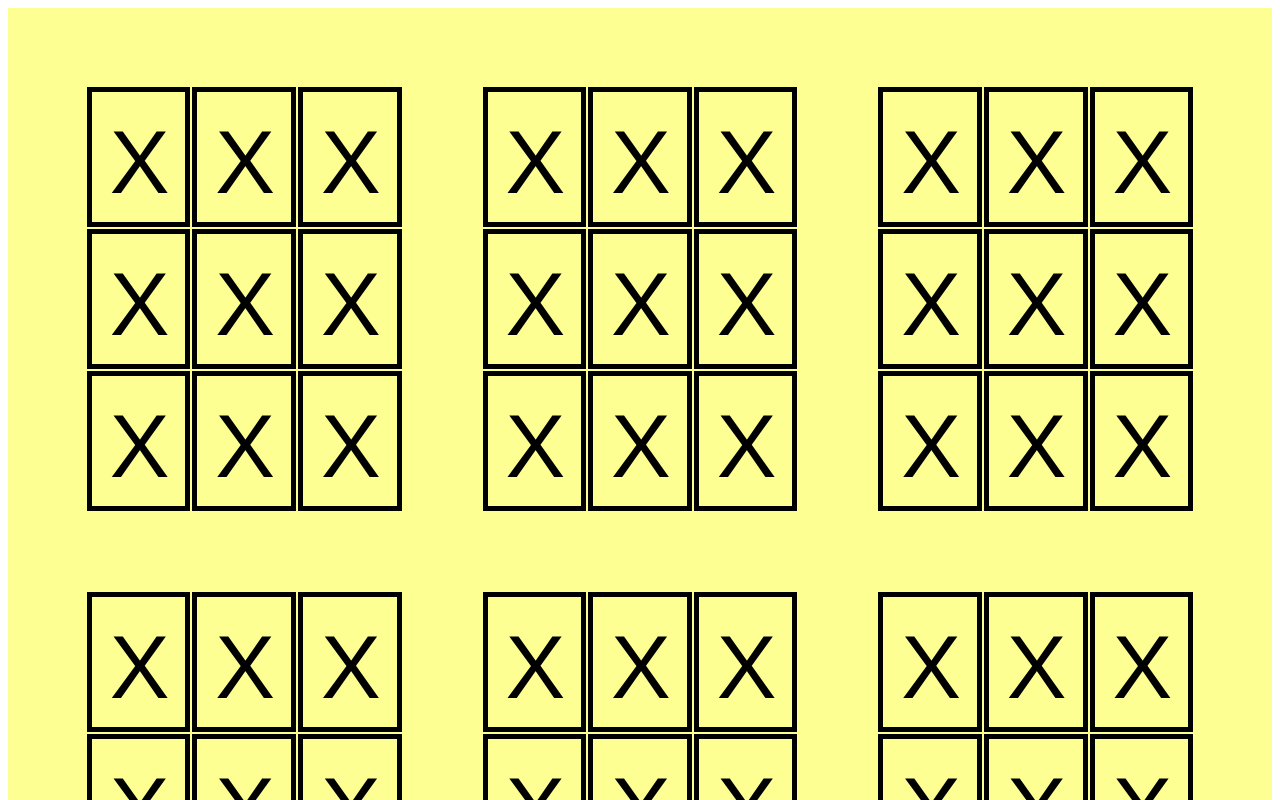
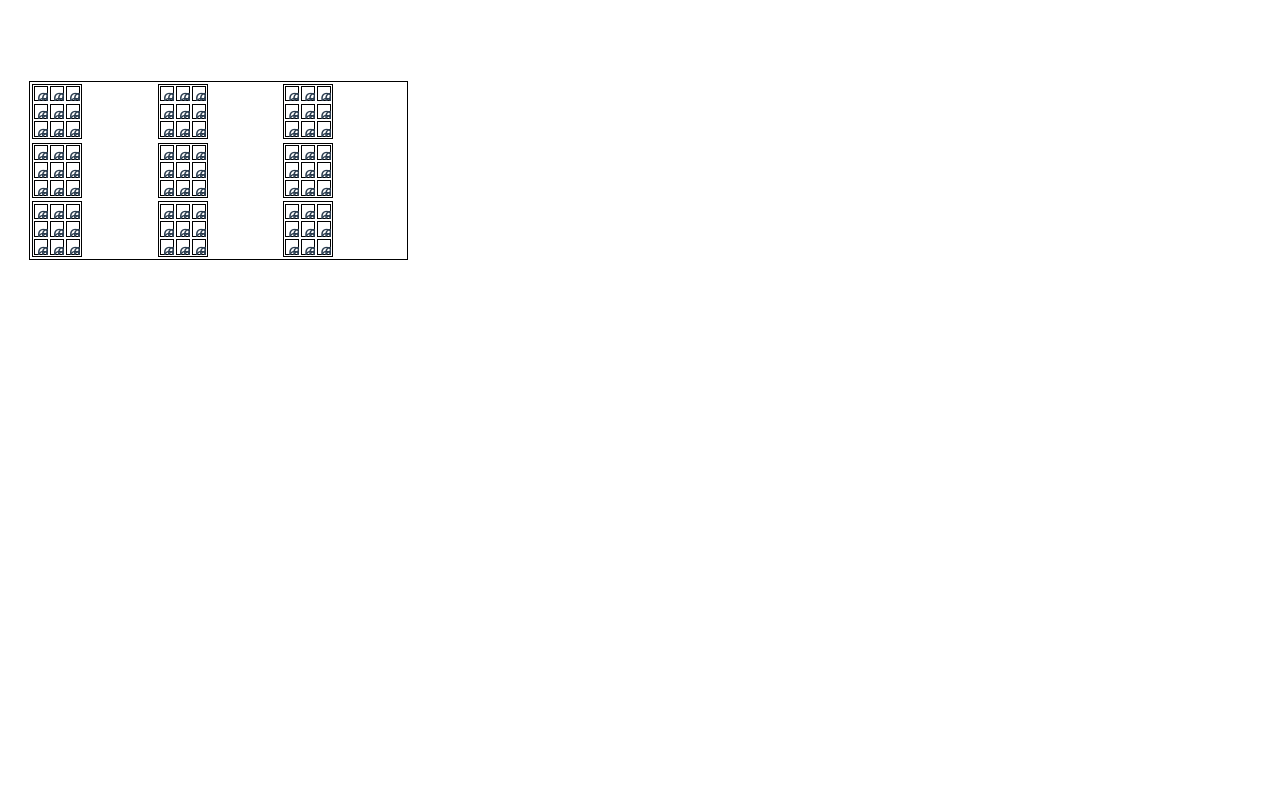
Before and after one commit to sunnyux/tic-tac-toe-3-vue-frontend, a Vue app: page / in a window 1280 px wide. Shown: the top 800 px of the page. Built offline with nearby package versions, Linux system fonts and the light colour scheme; the HTML template or start-up script is replaced by a standard one.

Commit message:
nesting was actually correct, it was css that makes it look wrong

```diff
--- a/src/App.vue
+++ b/src/App.vue
@@ -1,21 +1,21 @@
 <template>
   <div id="app">
-    <Board :oct-depth="depth"></Board>
+    <Octothorpe :oct-depth="depth"></Octothorpe>
   </div>
 </template>
 
 <script>
-import Board from "./components/Board.vue";
-// import Octothorpe from "./components/Octothorpe";
+// import Board from "./components/Board.vue";
+import Octothorpe from "./components/Octothorpe";
 export default {
   name: "app",
   components: {
-    // Octothorpe,
-    Board,
+    Octothorpe,
+    // Board,
   },
   data() {
     return {
-      depth: 1,
+      depth: 2,
     }
   }
 };
@@ -25,11 +25,20 @@ html {
   background-color: white;
 }
 
+/*#app {*/
+/*  font-family: "Avenir", Helvetica, Arial, sans-serif;*/
+/*  -webkit-font-smoothing: antialiased;*/
+/*  -moz-osx-font-smoothing: grayscale;*/
+/*  text-align: center;*/
+/*  color: black;*/
+/*}*/
+
 #app {
-  font-family: "Avenir", Helvetica, Arial, sans-serif;
+  font-family: Avenir, Helvetica, Arial, sans-serif;
   -webkit-font-smoothing: antialiased;
   -moz-osx-font-smoothing: grayscale;
   text-align: center;
-  color: black;
+  color: #2c3e50;
+  margin-top: 60px;
 }
 </style>
--- a/src/components/Cell.vue
+++ b/src/components/Cell.vue
@@ -1,5 +1,5 @@
 <template>
-	<td class="cell">
+	<td>
 		<div class="content" @click="changeState">
 			{{mark}}
 		</div>
@@ -16,7 +16,7 @@ export default {
 
 	data: function () {
 		return {
-			mark: "X"
+			mark: "O"
 		}
 	},
 
@@ -55,9 +55,16 @@ export default {
 	padding-bottom: 100%;
 }
 
+/*.content {*/
+/*	position: absolute;*/
+/*	width: 100%;*/
+/*	height: 100%;*/
+/*}*/
+
 .content {
-	position: absolute;
-	width: 100%;
-	height: 100%;
+	position:absolute;
+	height:80%; /* = 100% - 2*10% padding */
+	width:90%; /* = 100% - 2*5% padding */
+	padding: 10% 5%;
 }
 </style>
--- a/src/components/Octothorpe.vue
+++ b/src/components/Octothorpe.vue
@@ -1,78 +1,16 @@
 <template>
-    <!--    <table class="oct-container">-->
-    <!--        <tr v-for="row in 3" :key="row">-->
-    <!--            <td v-for="column in 3" :key="row-column">-->
-    <!--                <div v-if="octDepth>0">-->
-    <!--                    <Octothorpe :octDepth="octDepth-1"></Octothorpe>-->
-    <!--                </div>-->
-    <!--                <div v-else>-->
-    <!--                    <Cell class="grid-cell top bottom left right"></Cell>-->
-    <!--                </div>-->
-    <!--            </td>-->
-    <!--        </tr>-->
-    <!--    </table>-->
-    <table class="oct-container">
-        <tr>
-            <td v-if="octDepth>0">
-                <Octothorpe :octDepth="octDepth-1"></Octothorpe>
-            </td>
-            <td v-else>
-                <Cell class="grid-cell top bottom left right"></Cell>
-            </td>
-            <td v-if="octDepth>0">
-                <Octothorpe :octDepth="octDepth-1"></Octothorpe>
-            </td>
-            <td v-else>
-                <Cell class="grid-cell top bottom left right"></Cell>
-            </td>
-            <td v-if="octDepth>0">
-                <Octothorpe :octDepth="octDepth-1"></Octothorpe>
-            </td>
-            <td v-else>
-                <Cell class="grid-cell top bottom left right"></Cell>
-            </td>
-        </tr>
-        <tr>
-            <td v-if="octDepth>0">
-                <Octothorpe :octDepth="octDepth-1"></Octothorpe>
-            </td>
-            <td v-else>
-                <Cell class="grid-cell top bottom left right"></Cell>
-            </td>
-            <td v-if="octDepth>0">
-                <Octothorpe :octDepth="octDepth-1"></Octothorpe>
-            </td>
-            <td v-else>
-                <Cell class="grid-cell top bottom left right"></Cell>
-            </td>
-            <td v-if="octDepth>0">
-                <Octothorpe :octDepth="octDepth-1"></Octothorpe>
-            </td>
-            <td v-else>
-                <Cell class="grid-cell top bottom left right"></Cell>
-            </td>
-        </tr>
-        <tr>
-            <td v-if="octDepth>0">
-                <Octothorpe :octDepth="octDepth-1"></Octothorpe>
-            </td>
-            <td v-else>
-                <Cell class="grid-cell top bottom left right"></Cell>
-            </td>
-            <td v-if="octDepth>0">
-                <Octothorpe :octDepth="octDepth-1"></Octothorpe>
-            </td>
-            <td v-else>
-                <Cell class="grid-cell top bottom left right"></Cell>
-            </td>
-            <td v-if="octDepth>0">
-                <Octothorpe :octDepth="octDepth-1"></Octothorpe>
-            </td>
-            <td v-else>
-                <Cell class="grid-cell top bottom left right"></Cell>
-            </td>
-        </tr>
-    </table>
+        <table class="square">
+            <tr v-for="row in 3" :key="row">
+                <td v-for="column in 3" :key="row-column">
+                    <div v-if="octDepth>0">
+                        <Octothorpe :octDepth="octDepth-1"></Octothorpe>
+                    </div>
+                    <div v-else>
+                        <Cell></Cell>
+                    </div>
+                </td>
+            </tr>
+        </table>
 </template>
 
 <script>
@@ -128,25 +66,25 @@
 
 <!-- Add "scoped" attribute to limit CSS to this component only -->
 <style scoped>
-    .oct-container {
-        margin: 3vw;
-        border-collapse: collapse;
-    }
+    /*.oct-container {*/
+    /*    margin: 3vw;*/
+    /*    border-collapse: collapse;*/
+    /*}*/
 
     .top {
-        border-top: solid black 5px;
+        border-top: solid black 1px;
     }
 
     .bottom {
-        border-bottom: solid black 5px;
+        border-bottom: solid black 1px;
     }
 
     .left {
-        border-left: solid black 5px;
+        border-left: solid black 1px;
     }
 
     .right {
-        border-right: solid black 5px;
+        border-right: solid black 1px;
     }
 
     .grid-cell {
@@ -156,9 +94,39 @@
         height: 10vw
     }
 
+    table {
+        border: 1px solid black;
+        width: 10vw;
+        height: 30%;
+        border-collapse: collapse;
+    }
+
+
     /*.grid-cell:after {*/
     /*    content: "";*/
     /*    display: block;*/
     /*    padding-bottom: 100%;*/
     /*}*/
+
+    div {
+        width: 30%;
+        padding-bottom: 30%; /* = width for a square aspect ratio */
+    }
+
+    .square {
+        float:left;
+        position: relative;
+        width: 30%;
+        padding-bottom: 30%; /* = width for a 1:1 aspect ratio */
+        margin:1.66%;
+        overflow:hidden;
+    }
+
+    .content {
+        position:absolute;
+        height:80%; /* = 100% - 2*10% padding */
+        width:90%; /* = 100% - 2*5% padding */
+        padding: 10% 5%;
+    }
+
 </style>
```
